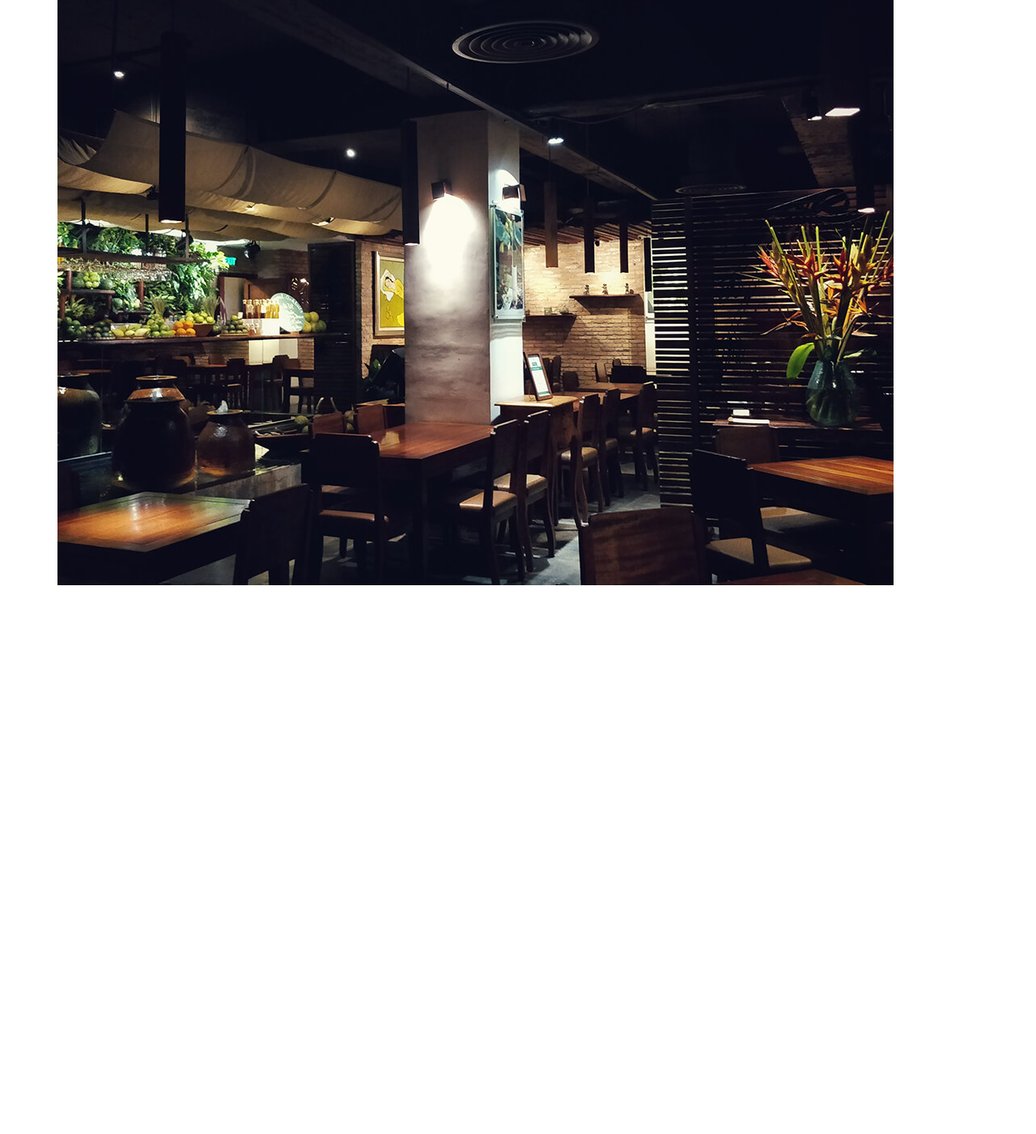
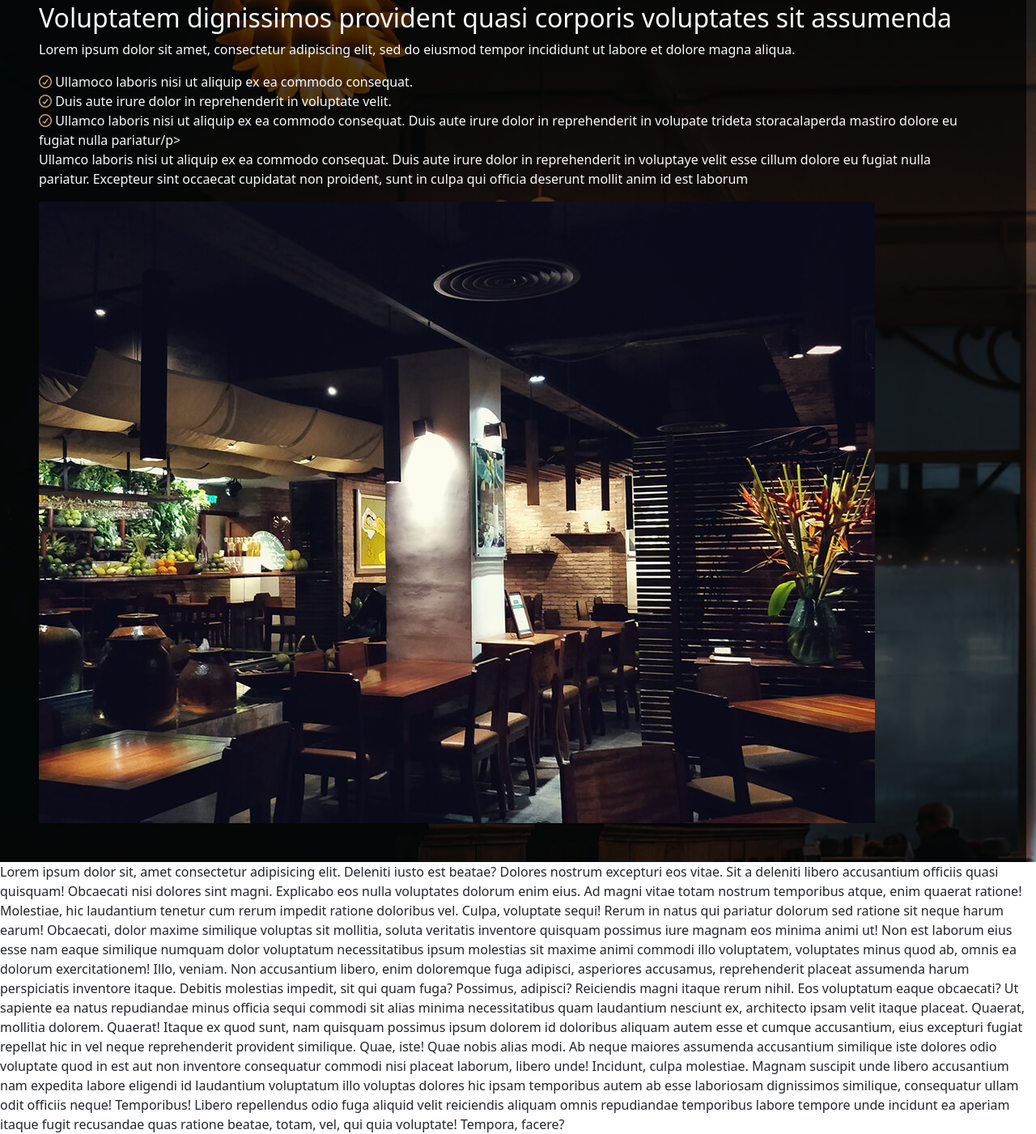
Before and after one commit to chaimachai/CbienBon, a website: page index.html in a window 1280 px wide. Shown: the part 685-2086 px from the top of the page at 81% size. Before the commit the page ends 1408 px from the top, so only its background shows below. Drawn offline with nearby package versions, Linux system fonts and the light colour scheme.

Commit message:
partie about

```diff
--- a/index.html
+++ b/index.html
@@ -8,7 +8,7 @@
 </head>
 <body>
     <header>
-        <nav class="navbar navbar-expand-lg sticky-top">
+        <nav class="navbar navbar-expand-lg fixed-top">
             <div class="container-fluid justify-content-around">
                 <a class="navbar-brand text-light" href="#">CBIENBON</a>
                 <div>
@@ -74,14 +74,41 @@
     </header>
     <main>
         <section class="about">
-            <div class="container row">
+            <div class="container-fluid row text-light p-5" id="filtre2">
                 <div class="col">
+                    <h2>Voluptatem dignissimos provident quasi corporis voluptates sit assumenda</h2>
+                    <p>Lorem ipsum dolor sit amet, consectetur adipiscing elit, sed do eiusmod tempor incididunt ut labore et dolore magna aliqua.</p>
+                    <div>
+                        <i class="fa-regular fa-circle-check"></i>
+                        <span>Ullamoco laboris nisi ut aliquip ex ea commodo consequat.</span>
+                    </div>
+                    <div>
+                        <i class="fa-regular fa-circle-check"></i>
+                        <span>Duis aute irure dolor in reprehenderit in voluptate velit.</span>
+                    </div>
+                    <div>
+                        <i class="fa-regular fa-circle-check"></i>
+                        <span>Ullamco laboris nisi ut aliquip ex ea commodo consequat. Duis aute irure dolor in reprehenderit in volupate trideta storacalaperda mastiro dolore eu fugiat nulla pariatur/p>
+                    </div>
+                    <p>Ullamco laboris nisi ut aliquip ex ea commodo consequat. Duis aute irure dolor in reprehenderit in voluptaye velit esse cillum dolore eu fugiat nulla pariatur. Excepteur sint occaecat cupidatat non proident, sunt in culpa qui officia deserunt mollit anim id est laborum</p>
                 </div>
                 <div class="col">
                     <img src="./public/img/about.jpg" alt="">
                 </div>
             </div>
         </section>
+        <section>
+            Lorem ipsum dolor sit, amet consectetur adipisicing elit. Deleniti iusto est beatae? Dolores nostrum excepturi eos vitae. Sit a deleniti libero accusantium officiis quasi quisquam! Obcaecati nisi dolores sint magni.
+            Explicabo eos nulla voluptates dolorum enim eius. Ad magni vitae totam nostrum temporibus atque, enim quaerat ratione! Molestiae, hic laudantium tenetur cum rerum impedit ratione doloribus vel. Culpa, voluptate sequi!
+            Rerum in natus qui pariatur dolorum sed ratione sit neque harum earum! Obcaecati, dolor maxime similique voluptas sit mollitia, soluta veritatis inventore quisquam possimus iure magnam eos minima animi ut!
+            Non est laborum eius esse nam eaque similique numquam dolor voluptatum necessitatibus ipsum molestias sit maxime animi commodi illo voluptatem, voluptates minus quod ab, omnis ea dolorum exercitationem! Illo, veniam.
+            Non accusantium libero, enim doloremque fuga adipisci, asperiores accusamus, reprehenderit placeat assumenda harum perspiciatis inventore itaque. Debitis molestias impedit, sit qui quam fuga? Possimus, adipisci? Reiciendis magni itaque rerum nihil.
+            Eos voluptatum eaque obcaecati? Ut sapiente ea natus repudiandae minus officia sequi commodi sit alias minima necessitatibus quam laudantium nesciunt ex, architecto ipsam velit itaque placeat. Quaerat, mollitia dolorem. Quaerat!
+            Itaque ex quod sunt, nam quisquam possimus ipsum dolorem id doloribus aliquam autem esse et cumque accusantium, eius excepturi fugiat repellat hic in vel neque reprehenderit provident similique. Quae, iste!
+            Quae nobis alias modi. Ab neque maiores assumenda accusantium similique iste dolores odio voluptate quod in est aut non inventore consequatur commodi nisi placeat laborum, libero unde! Incidunt, culpa molestiae.
+            Magnam suscipit unde libero accusantium nam expedita labore eligendi id laudantium voluptatum illo voluptas dolores hic ipsam temporibus autem ab esse laboriosam dignissimos similique, consequatur ullam odit officiis neque! Temporibus!
+            Libero repellendus odio fuga aliquid velit reiciendis aliquam omnis repudiandae temporibus labore tempore unde incidunt ea aperiam itaque fugit recusandae quas ratione beatae, totam, vel, qui quia voluptate! Tempora, facere?
+        </section>
     </main>
     <script src="./node_modules/bootstrap/dist/js/bootstrap.bundle.js"></script>
 </body>
--- a/src/sass/modules/_about.sass
+++ b/src/sass/modules/_about.sass
@@ -0,0 +1,8 @@
+.about
+    background-image: url('/../../../public/img/about-bg.jpg')
+    background-attachment: fixed
+    #filtre2
+        background-color: rgba(0,0,0, 0.7)
+        width: 100vw
+        i
+            color: $warning
```
Also changed, not shown: public/css/app.css, 1 other file.
